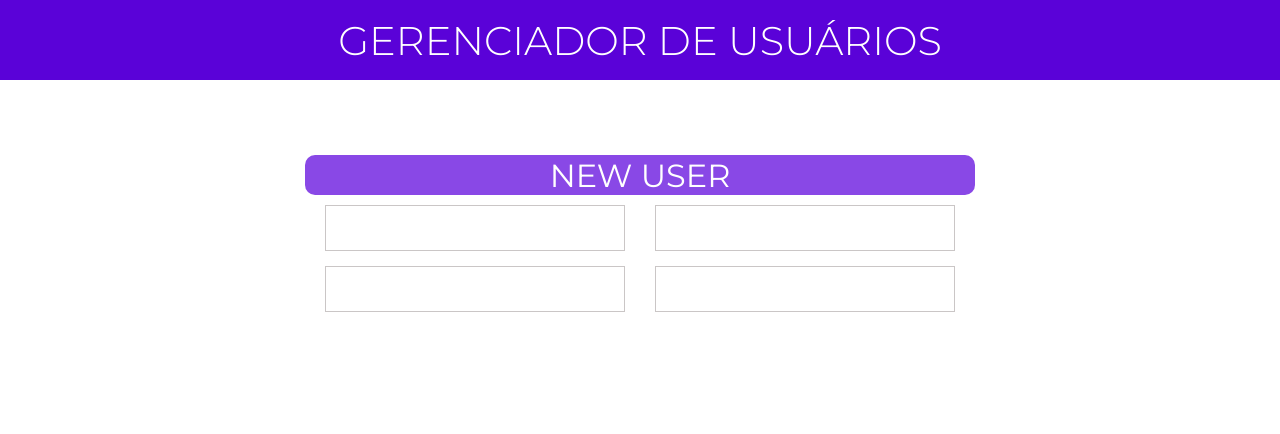
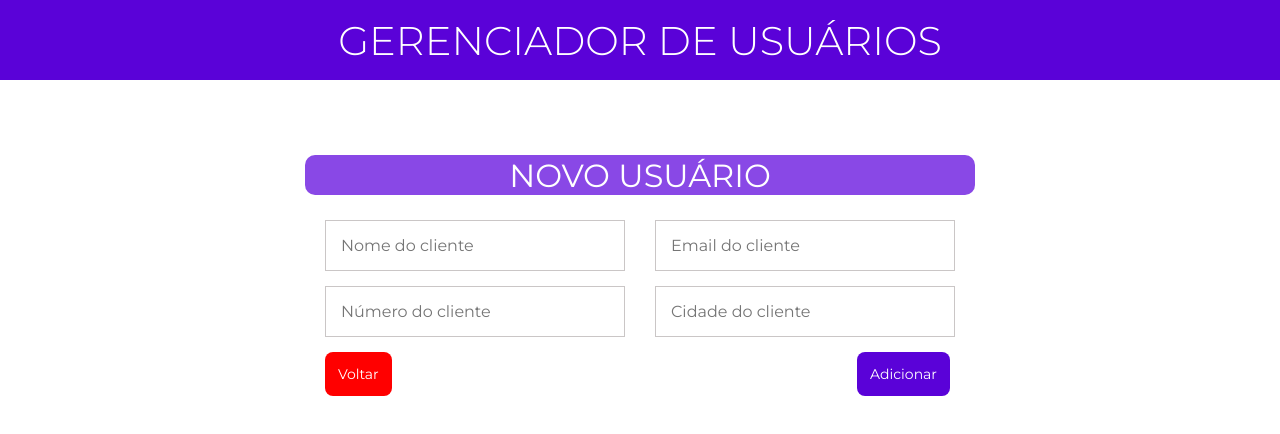
Before and after one commit to marlleyck/gerenciador-usuarios, a React (Vite) app: page /newuser in a window 1280 px wide. Shown: the top 434 px of the page. Built offline with nearby package versions, Linux system fonts and the light colour scheme.

Commit message:
style: estilizacao do component 'newuser'

```diff
--- a/src/components/Form/Form.styles.ts
+++ b/src/components/Form/Form.styles.ts
@@ -14,8 +14,23 @@ export const FormDiv = styled.form`
 
 export const Input = styled.input`
     outline: none;
-    padding: 10px;
+    padding: 15px;
     border: 1px solid rgb(202, 198, 198);
-    font-size: 20px;
+    font-size: 16px;
     width: 300px;
 `
+
+export const Button = styled.button`
+    padding: 13px;
+    border: none;
+    background-color: #5A02D8;
+    color: white;
+    border-radius: 8px;
+    margin-right: 5px;
+    cursor: pointer;
+    font-size: 14px;
+
+    &:hover {
+        background-color: #8948E6;
+    }
+`
--- a/src/components/Form/Form.tsx
+++ b/src/components/Form/Form.tsx
@@ -1,12 +1,27 @@
 import * as C from './Form.styles';
 
-const Form = () => {
+import {useNavigate} from 'react-router-dom'
+
+type Props = {
+    button: string;
+}
+
+const Form = ({button}: Props) => {
+    const navigate = useNavigate()
+
     return(
         <C.FormDiv>
-            <C.Input type='text' />
-            <C.Input type='email' />
-            <C.Input type='text' />
-            <C.Input type='text' />
+            <C.Input type='text' placeholder='Nome do cliente' />
+            <C.Input type='email' placeholder='Email do cliente' />
+            <C.Input type='text' placeholder='Número do cliente' />
+            <C.Input type='text' placeholder='Cidade do cliente' />
+
+            <C.Button
+                style={{backgroundColor: 'red'}}
+                onClick={() => navigate('/')}>
+                    {button}
+            </C.Button>
+            <C.Button >Adicionar</C.Button>
         </C.FormDiv>
     );
 }
--- a/src/components/pages/NewUser/NewUser.styles.ts
+++ b/src/components/pages/NewUser/NewUser.styles.ts
@@ -33,10 +33,11 @@ export const Header = styled.header`
     align-items: center;
     justify-content: center;
     position: relative;
-    // background-image: linear-gradient(75deg, #3811af 30%, #734aec 90%);
     background-color: #8948E6;
     user-select: none;
     border-radius: 10px;
 `
 
-export const FormContainer = styled.div``
+export const FormContainer = styled.div`
+    margin-top: 25px;
+`
--- a/src/components/pages/NewUser/NewUser.tsx
+++ b/src/components/pages/NewUser/NewUser.tsx
@@ -7,11 +7,11 @@ const NewUser = () => {
         <C.Container>
             <C.Content>
                 <C.Header>
-                    <C.Title>New User</C.Title>
+                    <C.Title>Novo Usuário</C.Title>
                 </C.Header>
 
                 <C.FormContainer>
-                    <Form />
+                    <Form button='Voltar' />
                 </C.FormContainer>
             </C.Content>
         </C.Container>
```
